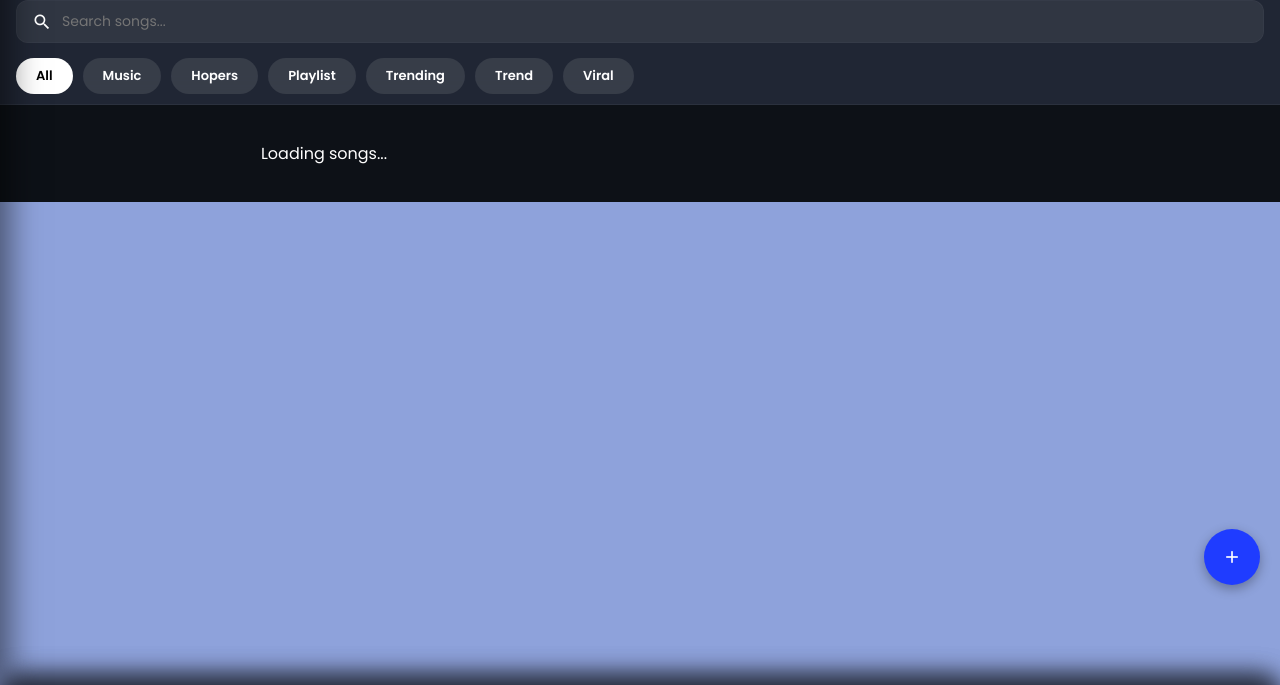
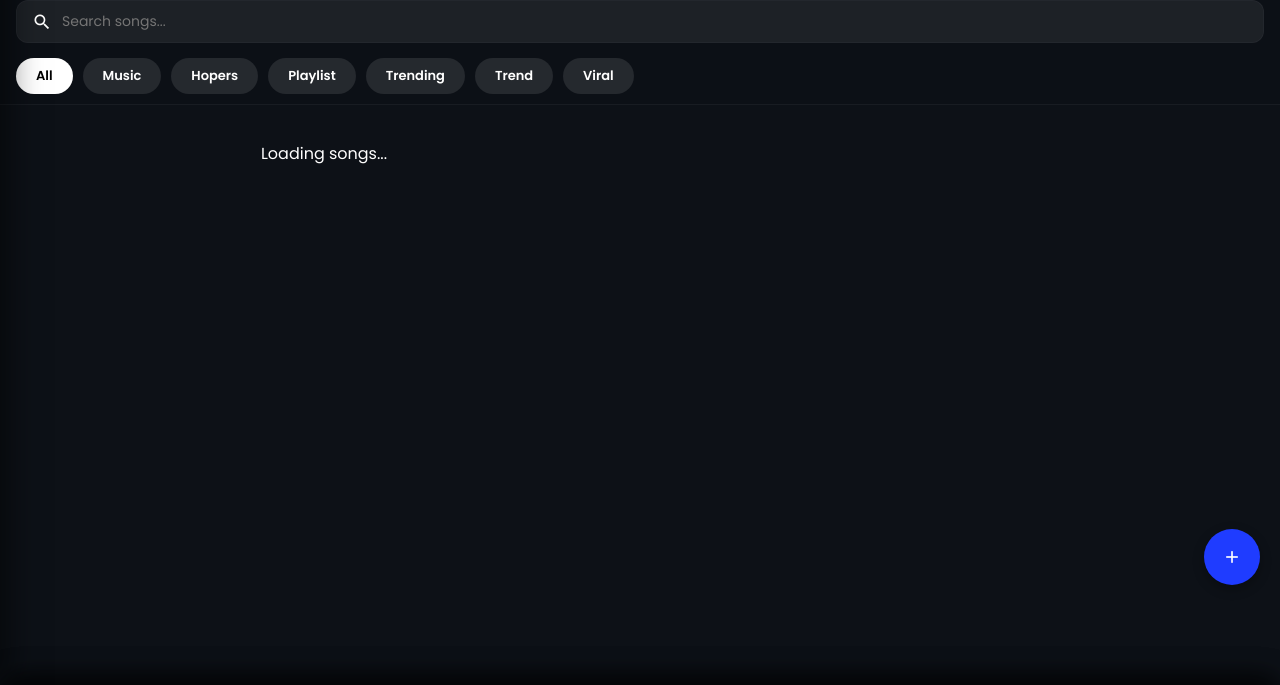
Before and after one commit to wanwan89/hope-hype, an Astro site: page /music in a window 1280 px wide. Shown: the part 115-800 px from the top of the page. Built offline with nearby package versions, Linux system fonts and the light colour scheme; Astro itself is replaced by a stand-in of ours; a script that the page names is missing.

Commit message:
fix: separate home.css from global layout

```diff
--- a/src/layouts/Layout.astro
+++ b/src/layouts/Layout.astro
@@ -1,4 +1,6 @@
 ---
+// INI WAJIB ADA BIAR FONT POPPINS & WARNA BACKGROUND NYALA
+
 interface Props {
   title: string;
 }
@@ -40,7 +42,7 @@ const { title } = Astro.props;
     }
   </script>
 </head>
-<body style="margin: 0; padding: 0; background-color: #8ea2db; font-family: 'Poppins', sans-serif;">
+<body>
   <slot/>
 </body>
 </html>
```
